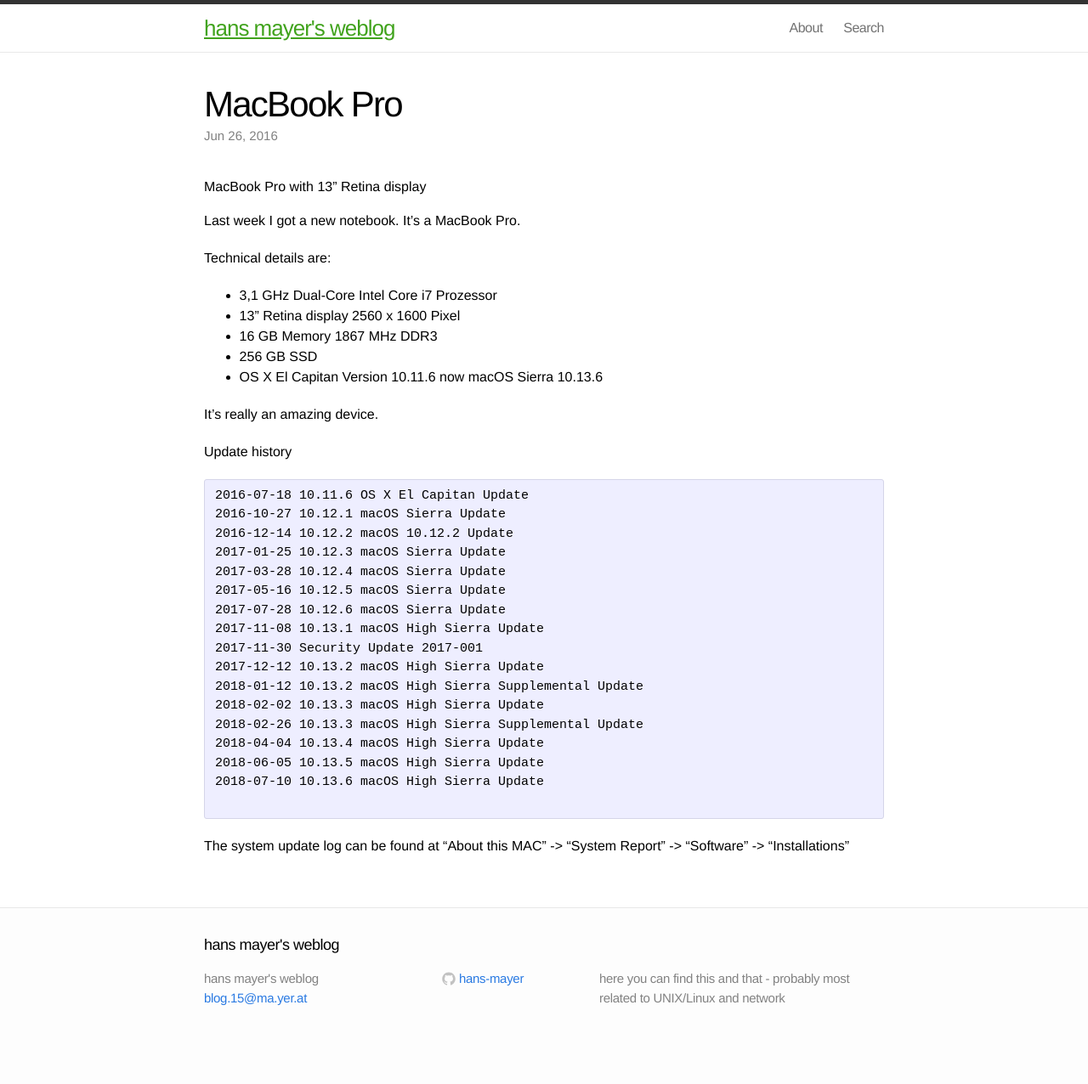
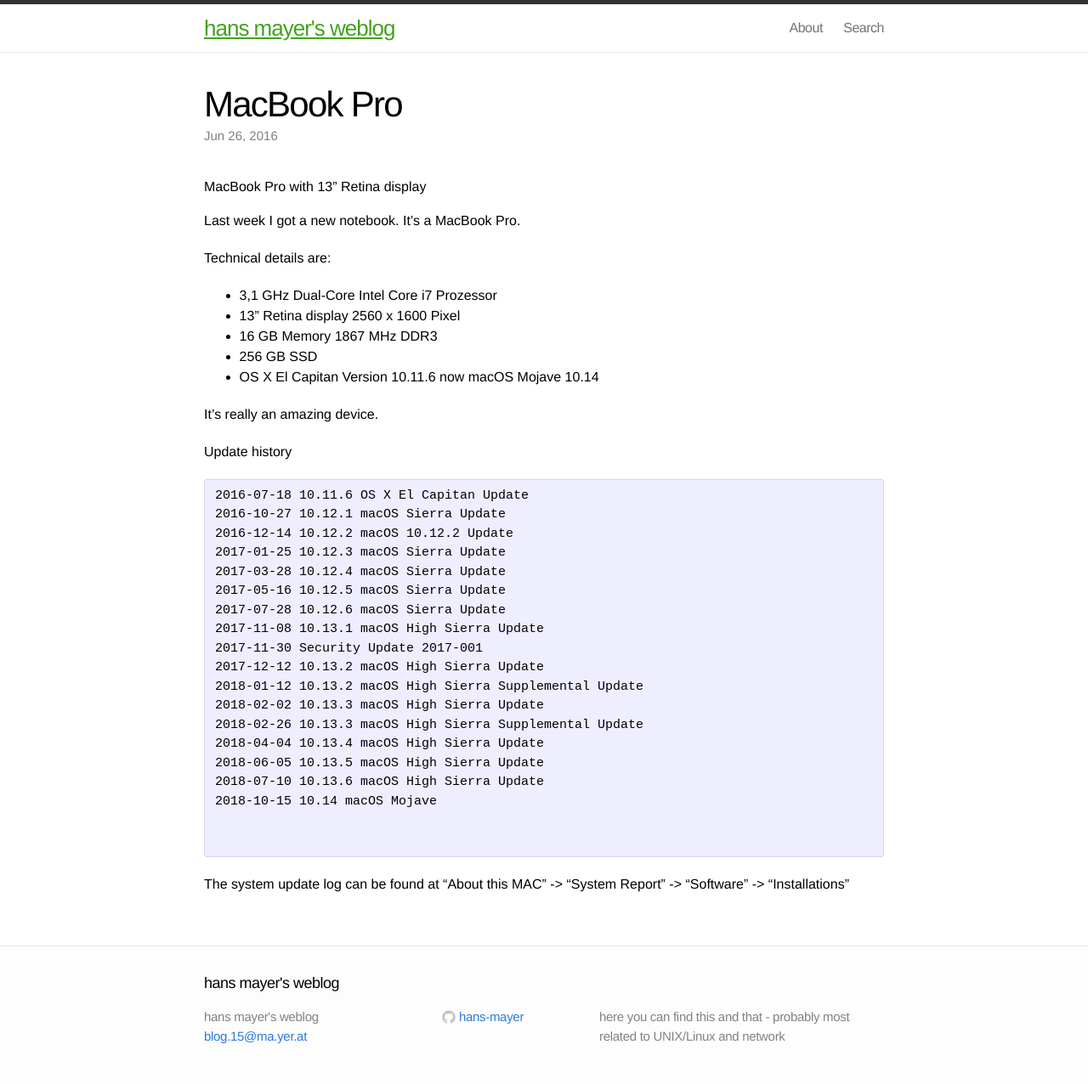
Before and after one commit to hans-mayer/blog, a Jekyll site: the page built from _posts/2016-06-26-MacBookPro.markdown, in a window 1280 px wide. Shown: the whole page at 85% size. Built offline with Jekyll 4.4.1, drawn with Linux system fonts in a browser that asks for light colours; before the commit the page ends 1231 px from its top, so only the background shows below that.

Commit message:
MacBookPro update history 10.14 macOS Mojave

```diff
--- a/_posts/2016-06-26-MacBookPro.markdown
+++ b/_posts/2016-06-26-MacBookPro.markdown
@@ -15,7 +15,7 @@
 * 13" Retina display 2560 x 1600 Pixel
 * 16 GB Memory 1867 MHz DDR3
 * 256 GB SSD
-* OS X El Capitan Version 10.11.6 now macOS Sierra 10.13.6
+* OS X El Capitan Version 10.11.6 now macOS Mojave 10.14
 
 It's really an amazing device.
 
@@ -39,6 +39,8 @@
 2018-04-04 10.13.4 macOS High Sierra Update
 2018-06-05 10.13.5 macOS High Sierra Update
 2018-07-10 10.13.6 macOS High Sierra Update
+2018-10-15 10.14 macOS Mojave
+
 
 </pre>
 
```
